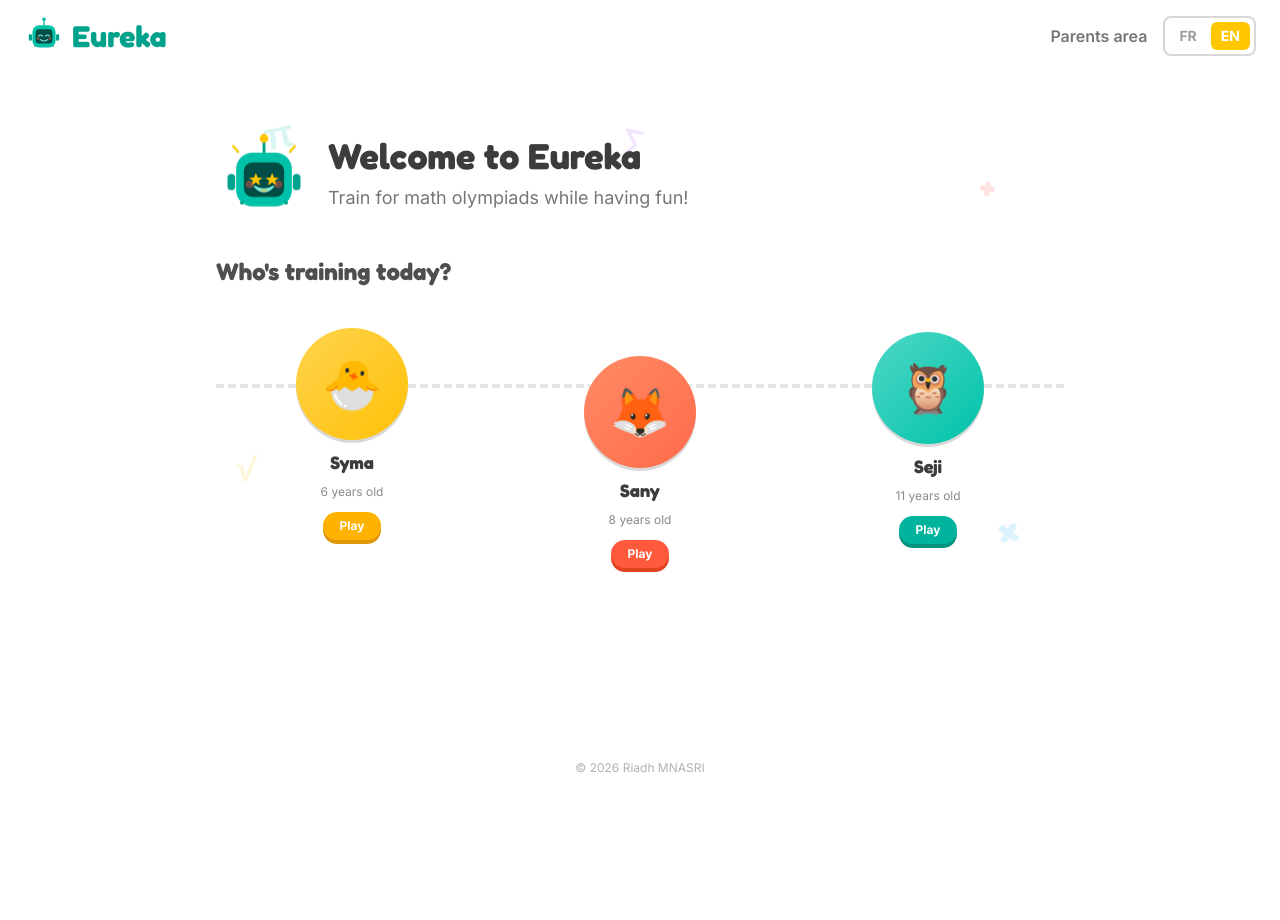
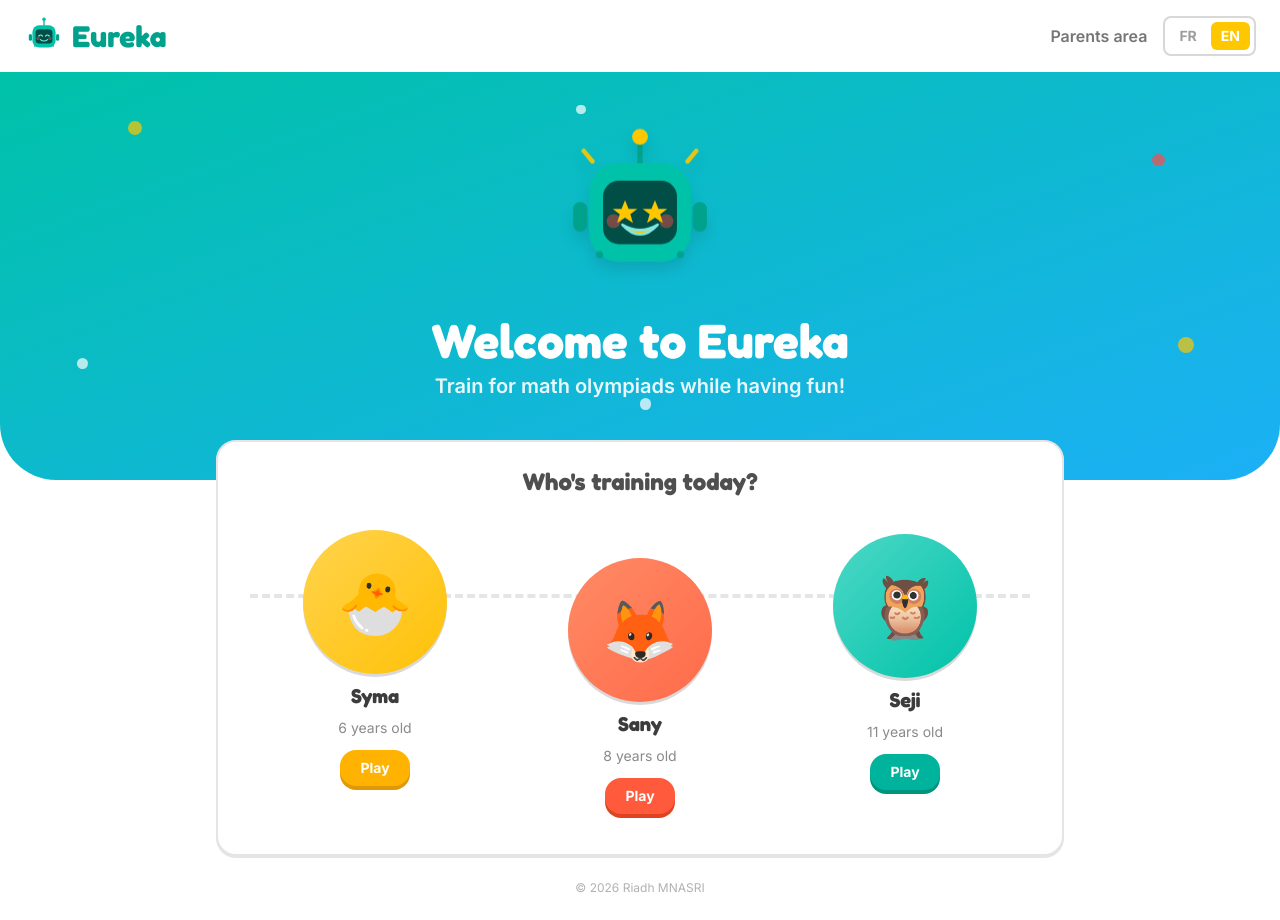
Before and after one commit to riadh-mnasri/eureka, a Next.js app: page /en in a window 1280 px wide. Before the commit the page ends 800 px from the top, so only its background shows below. Built offline with nearby package versions, Linux system fonts and the light colour scheme.

Commit message:
Add a big colorful hero banner to the home screen for stronger visual impact

```diff
--- a/src/app/[locale]/page.tsx
+++ b/src/app/[locale]/page.tsx
@@ -4,36 +4,60 @@ import { useTranslations } from "next-intl";
 import { PROFILES } from "@/lib/profiles";
 import { ProfileNode } from "@/components/ProfileNode";
 import { RobotMascot } from "@/components/RobotMascot";
-import { MathBackdrop } from "@/components/MathBackdrop";
+
+const CONFETTI_DOTS = [
+  { top: "12%", left: "10%", size: "0.9rem", color: "#FFC700" },
+  { top: "70%", left: "6%", size: "0.7rem", color: "#FFFFFF" },
+  { top: "20%", left: "90%", size: "0.8rem", color: "#FF4B4B" },
+  { top: "65%", left: "92%", size: "1rem", color: "#FFC700" },
+  { top: "8%", left: "45%", size: "0.6rem", color: "#FFFFFF" },
+  { top: "80%", left: "50%", size: "0.7rem", color: "#FFFFFF" },
+];
 
 export default function HomePage() {
   const t = useTranslations("home");
 
   return (
-    <div className="relative max-w-4xl mx-auto px-4 sm:px-6 py-10 sm:py-16">
-      <MathBackdrop />
-      <div className="relative flex flex-col sm:flex-row items-center sm:items-start gap-4 mb-6 text-center sm:text-left">
+    <div>
+      <div
+        className="relative overflow-hidden rounded-b-[2.5rem] sm:rounded-b-[3.5rem] px-4 sm:px-6 pt-10 sm:pt-14 pb-16 sm:pb-20 text-center"
+        style={{ background: "linear-gradient(160deg, var(--color-teal) 0%, var(--color-blue) 100%)" }}
+      >
+        {CONFETTI_DOTS.map((dot, i) => (
+          <span
+            key={i}
+            className="absolute rounded-full opacity-70"
+            style={{
+              top: dot.top,
+              left: dot.left,
+              width: dot.size,
+              height: dot.size,
+              backgroundColor: dot.color,
+            }}
+            aria-hidden
+          />
+        ))}
         <RobotMascot
           mood="excited"
-          className="h-20 w-20 sm:h-24 sm:w-24 shrink-0 animate-bot-bounce"
+          className="relative h-32 w-32 sm:h-44 sm:w-44 mx-auto animate-bot-bounce drop-shadow-xl"
         />
-        <div>
-          <h1 className="font-heading text-3xl sm:text-4xl font-extrabold text-foreground mb-2">
+        <h1 className="relative font-heading text-3xl sm:text-5xl font-extrabold text-white mt-3 mb-2">
           {t("title")}
         </h1>
-          <p className="text-base sm:text-lg text-foreground/70">
+        <p className="relative text-base sm:text-xl text-white/90 font-semibold">
           {t("subtitle")}
         </p>
       </div>
-      </div>
 
-      <h2 className="font-heading text-xl sm:text-2xl font-bold mb-10 text-foreground/90 text-center sm:text-left">
+      <div className="max-w-4xl mx-auto px-4 sm:px-6 -mt-8 sm:-mt-10 relative">
+        <div className="notecard bg-card px-4 sm:px-8 pt-6 pb-8 sm:pb-10">
+          <h2 className="font-heading text-xl sm:text-2xl font-bold mb-8 text-foreground/90 text-center">
             {t("choose")}
           </h2>
 
           <div className="relative">
             <div
-          className="hidden sm:block absolute left-0 right-0 top-14 h-0 border-t-4 border-dashed"
+              className="hidden sm:block absolute left-0 right-0 top-16 h-0 border-t-4 border-dashed"
               style={{ borderColor: "var(--color-card-border)" }}
               aria-hidden
             />
@@ -50,5 +74,7 @@ export default function HomePage() {
             </div>
           </div>
         </div>
+      </div>
+    </div>
   );
 }
--- a/src/components/ProfileNode.tsx
+++ b/src/components/ProfileNode.tsx
@@ -38,7 +38,7 @@ export function ProfileNode({ profile, index }: { profile: Profile; index: numbe
       style={{ marginTop: offset }}
     >
       <div
-        className="ink-shadow flex h-24 w-24 sm:h-28 sm:w-28 items-center justify-center text-4xl sm:text-5xl rounded-full transition-transform group-hover:-translate-y-1"
+        className="ink-shadow flex h-32 w-32 sm:h-36 sm:w-36 items-center justify-center text-5xl sm:text-6xl rounded-full transition-transform group-hover:-translate-y-1"
         style={{
           background: `linear-gradient(135deg, ${profile.color.from}, ${profile.color.to})`,
         }}
@@ -46,13 +46,13 @@ export function ProfileNode({ profile, index }: { profile: Profile; index: numbe
       >
         {profile.emoji}
       </div>
-      <p className="font-heading text-lg font-bold text-foreground">{profile.name}</p>
-      <p className="text-xs text-foreground/60">
+      <p className="font-heading text-xl font-bold text-foreground">{profile.name}</p>
+      <p className="text-sm text-foreground/60">
         {profile.age} {t("yearsOld")}
       </p>
       {state && state.totalXp > 0 && <BeltBadge belt={belt} size="sm" />}
       <span
-        className="ink-button inline-block px-4 py-1.5 text-xs font-bold text-white mt-1 rounded-xl"
+        className="ink-button inline-block px-5 py-2 text-sm font-bold text-white mt-1 rounded-xl"
         style={{
           backgroundColor: profile.color.solid,
           // @ts-expect-error custom property read by the ink-button shadow
```
Lines whose indentation alone changed are shown as unchanged.
